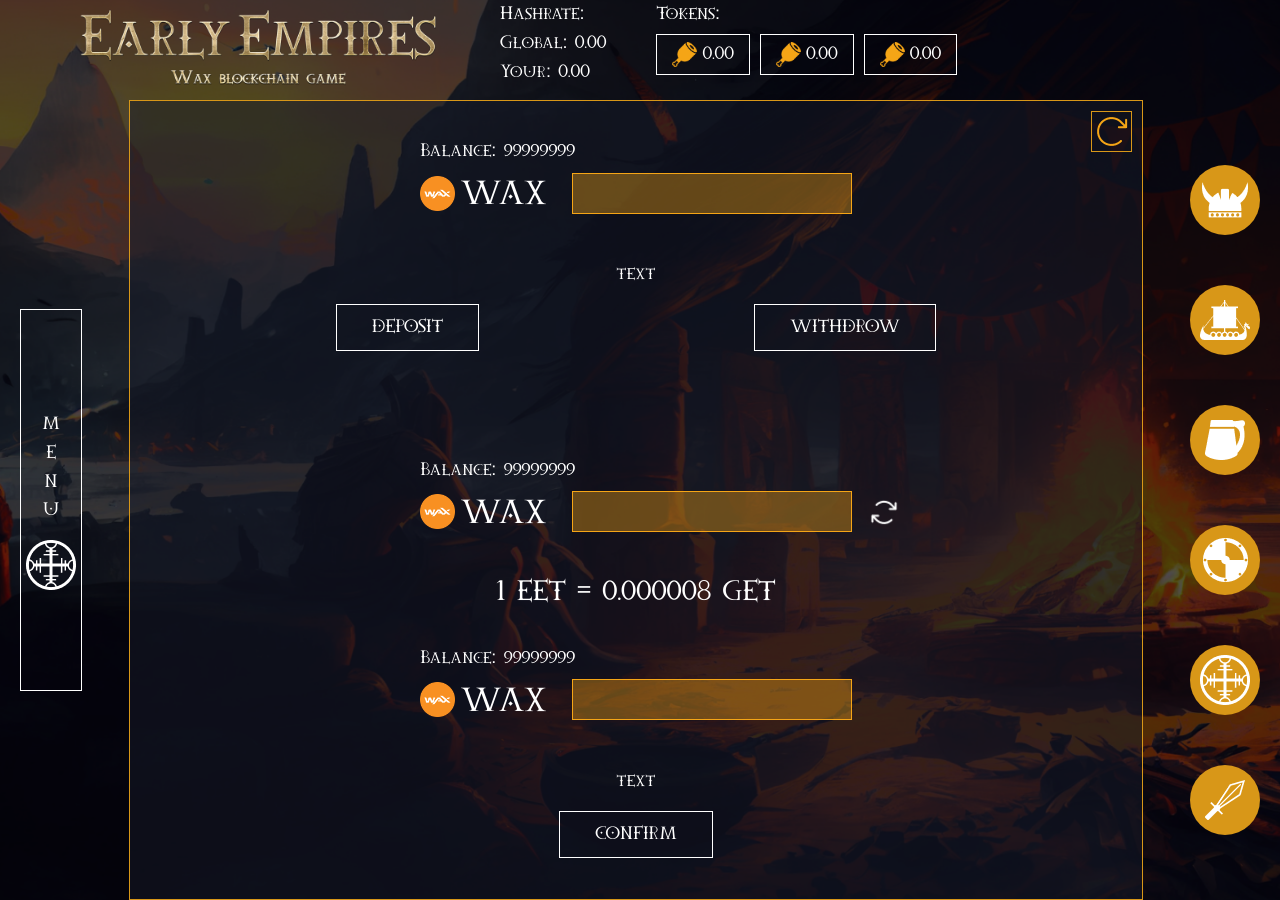
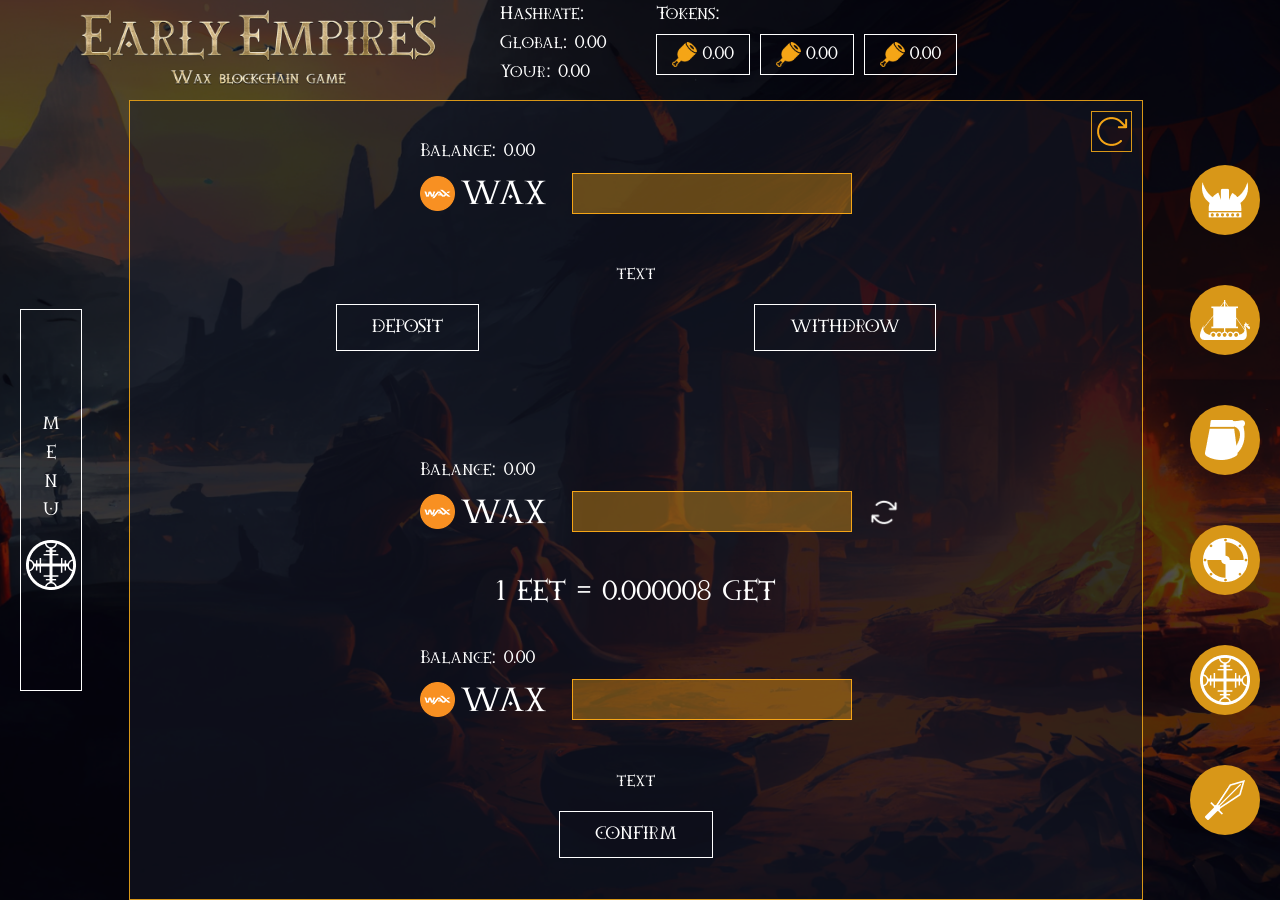
Before and after one commit to denis-muhortov/EarlyEmpires, a Vue app: page / in a window 1280 px wide. Both pictures are taken after a click on the element 1225 px from the left and 560 px from the top of the page. Built offline with nearby package versions, Linux system fonts and the light colour scheme.

Commit message:
add balance

```diff
--- a/src/components/change.vue
+++ b/src/components/change.vue
@@ -1,14 +1,15 @@
-<script setup>
+<script>
 import item_wax from "../components/item_wax.vue";
 import item_chest from "../components/item_chest.vue";
-</script>
+import { useGameStore } from '../stores/game.js';
 
-<script>
+
 export default {
   name: "game",
   data() {
+    let game = useGameStore();
     return {
-      userLogged: false,
+        game: game,
     };
   },
   components: {
@@ -29,7 +30,7 @@
             <div class="block_change">
                 <div class="container_change">
                     <div class="balance">
-                        Balance: 99999999
+                        Balance: {{game.walletBalanceEAT.toFixed(2)}}
                     </div>
                     <div class="container_tokenChange">
                         <div class="token_block">
@@ -47,7 +48,7 @@
                 </div>
                 <div class="container_change">
                     <div class="balance">
-                        Balance: 99999999
+                        Balance: {{game.walletBalanceEET.toFixed(2)}}
                     </div>
                     <div class="container_tokenChange">
                         <div class="token_block">
@@ -67,7 +68,7 @@
             <div class="block_change">
                 <div class="container_change">
                     <div class="balance">
-                        Balance: 99999999
+                        Balance: {{game.walletBalanceEAT.toFixed(2)}}
                     </div>
                     <div class="container_tokenChange">
                         <div class="token_block">
```
